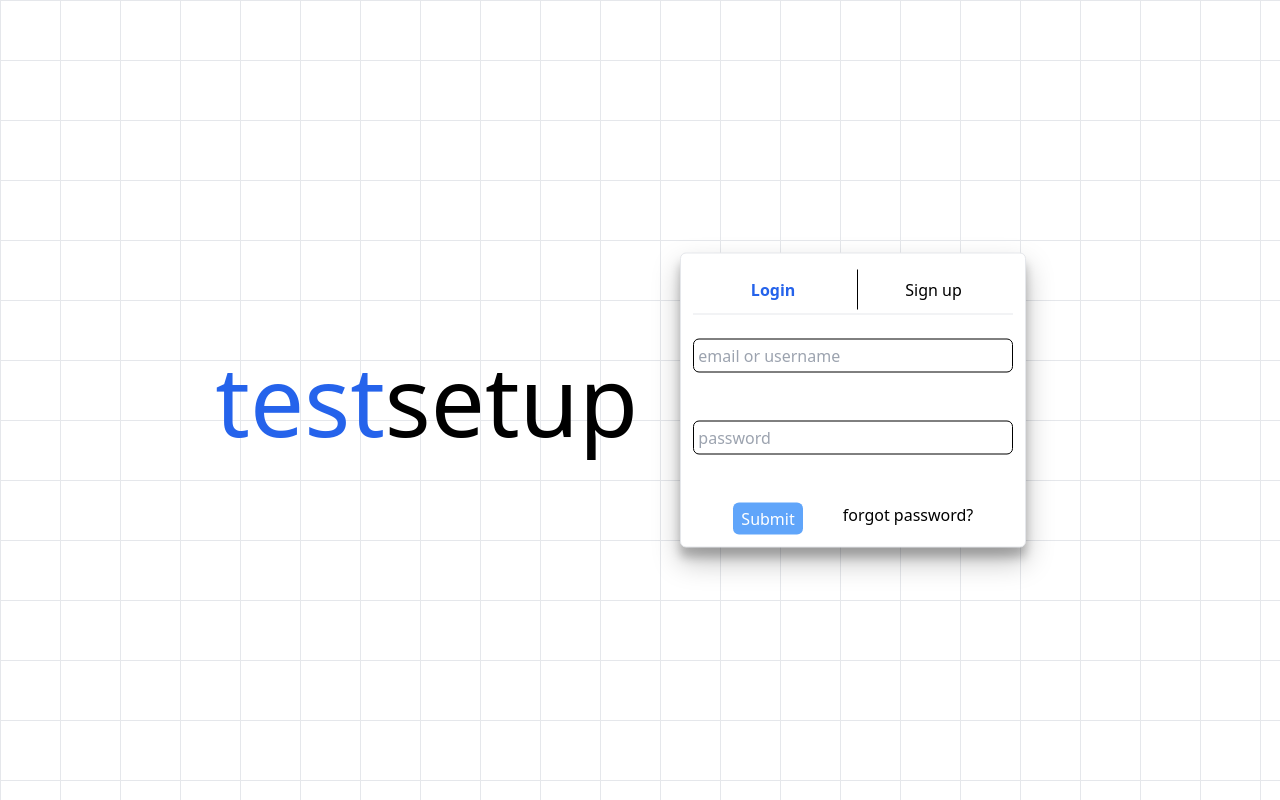
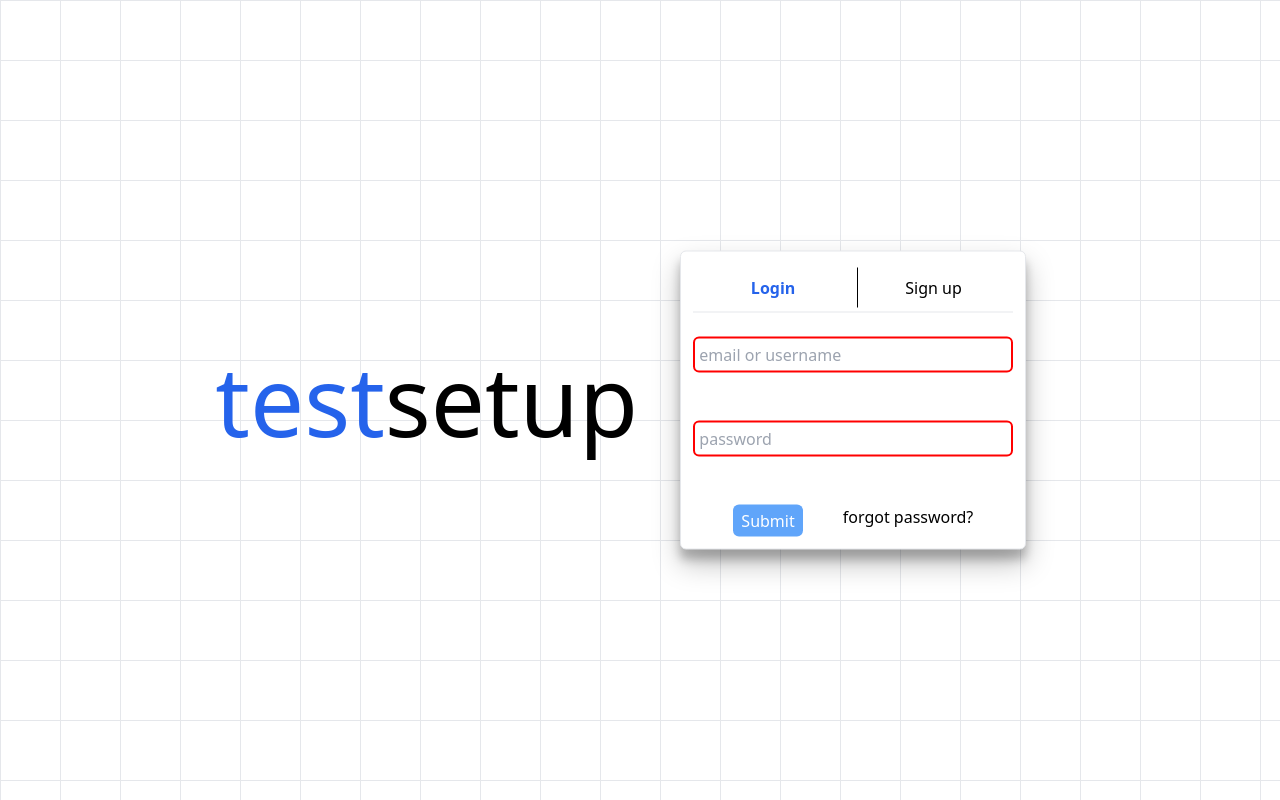
Before and after one commit to marko-kreso/flash-quiz, a Nuxt app: page /login in a window 1280 px wide. Built offline with nearby package versions, Linux system fonts and the light colour scheme.

Commit message:
improved signup

```diff
--- a/pages/login.vue
+++ b/pages/login.vue
@@ -139,11 +139,11 @@
 .loginCard{
   box-shadow: rgba(0, 0, 0, 0.25) 0px 14px 28px, rgba(0, 0, 0, 0.22) 0px 10px 10px;
 }
-.pass:valid{
+input:valid{
   border-color: green;
   border-width: 2px;
 }
-.pass:invalid{
+input:invalid{
   border-color: red;
   border-width: 2px;
 }
```
